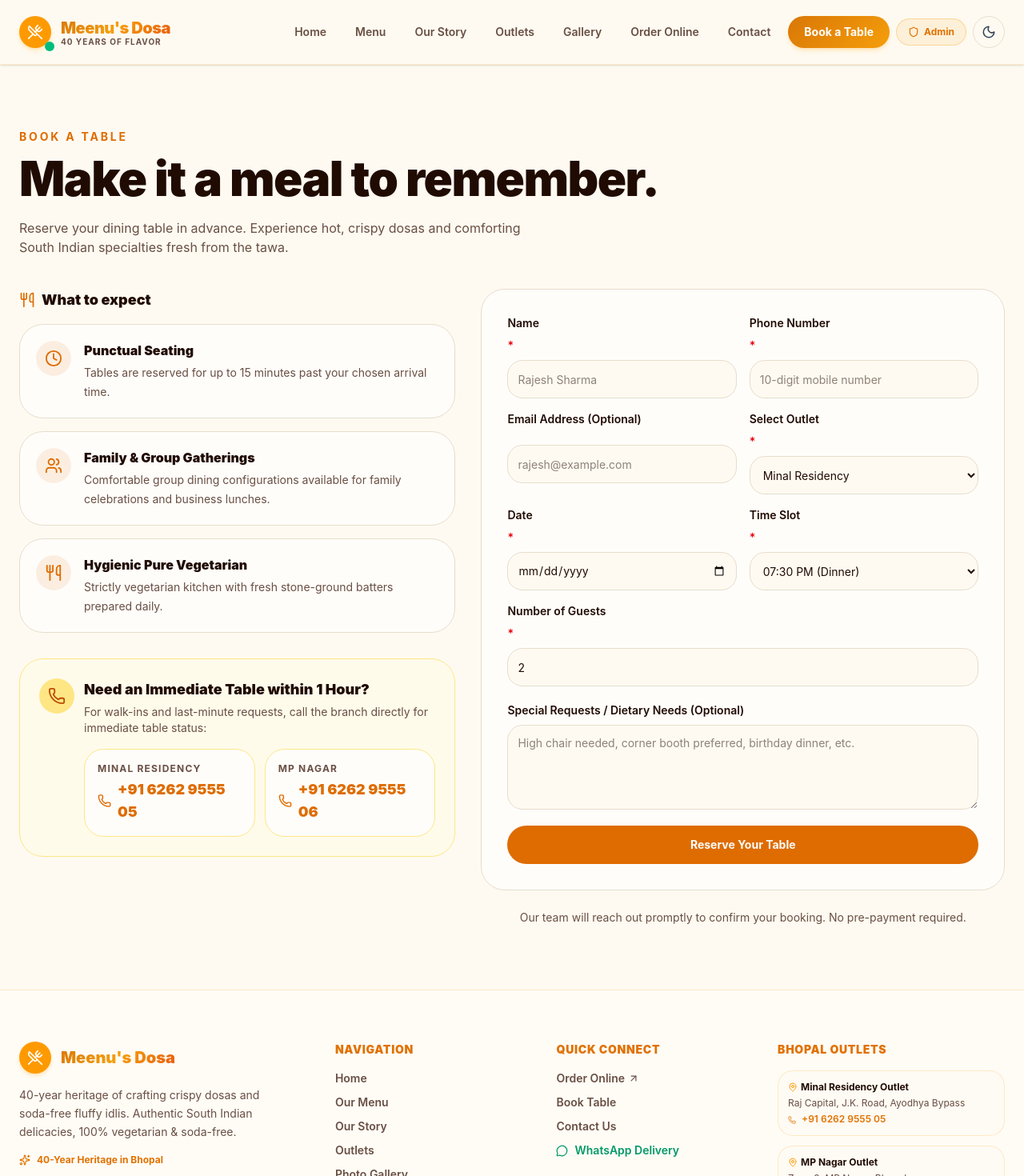
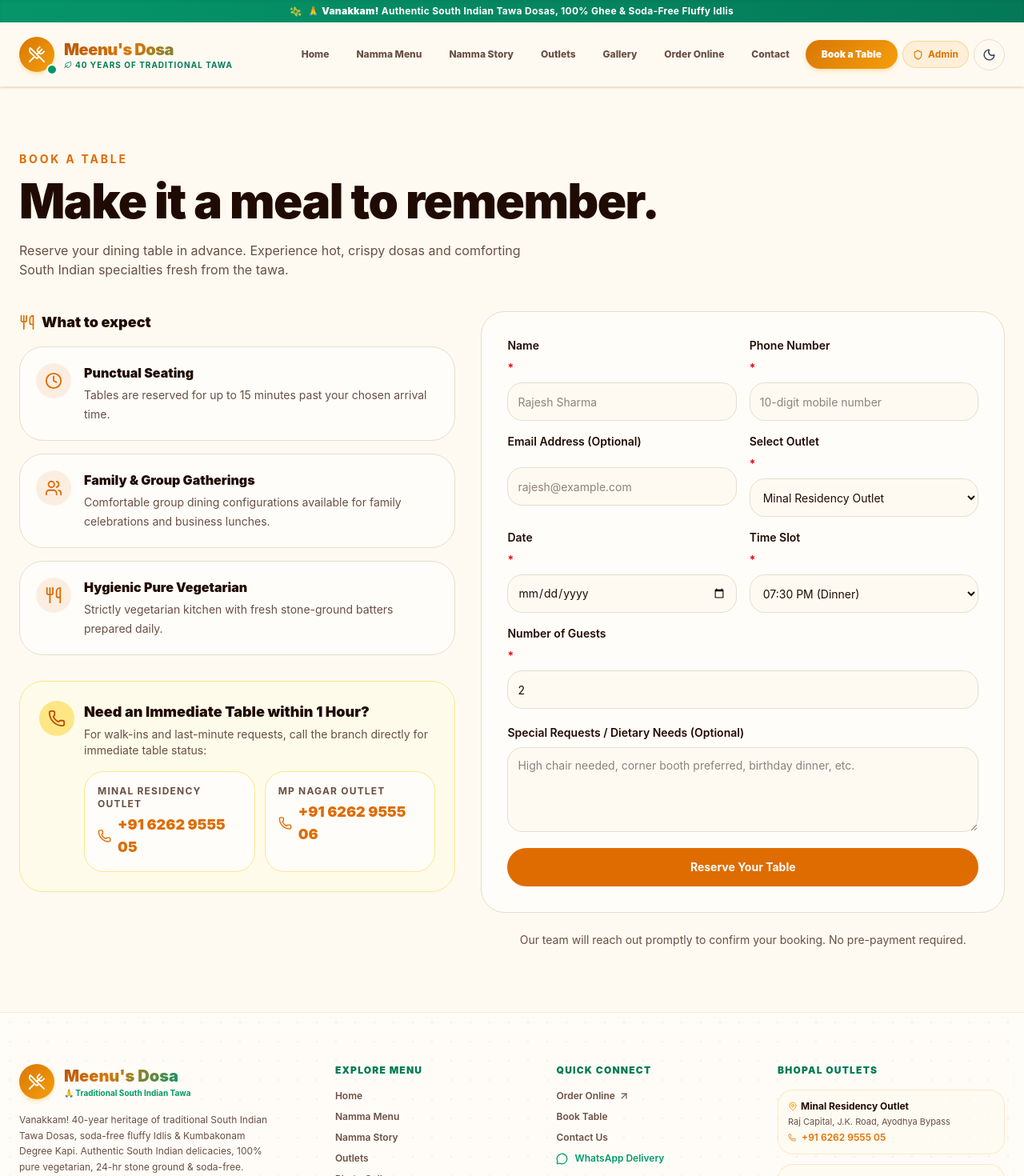
Before and after one commit to ADTECHENTERPRISESPVTLTD/Meenu-s-Dosa-1, a Next.js app: page /book in a window 1280 px wide. Shown: the top 1470 px of the page at 80% size. Built offline with nearby package versions, Linux system fonts and the light colour scheme.

Commit message:
style: add authentic South Indian wording, Vanakkam banner, Ela Sappadu combo creator, and Degree Kapi copy

```diff
--- a/components/site-shell.tsx
+++ b/components/site-shell.tsx
@@ -1,15 +1,15 @@
 'use client'
 import Link from 'next/link'
 import Image from 'next/image'
-import { Menu, Moon, Sun, ArrowUpRight, MessageCircle, X, Shield, Sparkles, MapPin, Phone, Heart, UtensilsCrossed } from 'lucide-react'
+import { Menu, Moon, Sun, ArrowUpRight, MessageCircle, X, Shield, Sparkles, MapPin, Phone, Heart, UtensilsCrossed, Leaf, Coffee } from 'lucide-react'
 import { useState } from 'react'
 import { useTheme } from './theme-provider'
 import { siteConfig } from '@/lib/data'
 
 const navLinks = [
   { label: 'Home', href: '/' },
-  { label: 'Menu', href: '/menu' },
-  { label: 'Our Story', href: '/about' },
+  { label: 'Namma Menu', href: '/menu' },
+  { label: 'Namma Story', href: '/about' },
   { label: 'Outlets', href: '/locations' },
   { label: 'Gallery', href: '/gallery' },
   { label: 'Order Online', href: '/order' },
@@ -21,34 +21,40 @@ export function Header() {
   const { dark, toggle } = useTheme()
 
   return (
-    <header className="sticky top-0 z-40 border-b border-amber-500/20 bg-background/90 backdrop-blur-md shadow-sm transition-colors">
+    <header className="sticky top-0 z-40 border-b border-amber-500/25 bg-background/95 backdrop-blur-md shadow-sm transition-colors">
+      {/* South Indian Top Announcement Bar */}
+      <div className="banana-leaf-bg py-1.5 px-4 text-center text-xs font-bold text-white tracking-wide shadow-inner flex items-center justify-center gap-2">
+        <Sparkles size={13} className="animate-spin text-amber-300 shrink-0" />
+        <span>🙏 <strong>Vanakkam!</strong> Authentic South Indian Tawa Dosas, 100% Ghee & Soda-Free Fluffy Idlis</span>
+      </div>
+
       <div className="mx-auto flex min-h-20 max-w-7xl items-center justify-between gap-4 px-4 sm:px-6">
         {/* Brand Logo */}
         <Link href="/" onClick={() => setOpen(false)} className="flex shrink-0 items-center gap-3 group">
-          <div className="relative grid size-10 place-items-center rounded-2xl bg-amber-500 text-white font-black shadow-md shadow-amber-500/20 group-hover:scale-105 transition-transform">
-            <UtensilsCrossed size={20} />
-            <span className="absolute -bottom-1 -right-1 flex size-3">
-              <span className="animate-ping absolute inline-flex h-full w-full rounded-full bg-amber-400 opacity-75"></span>
-              <span className="relative inline-flex rounded-full size-3 bg-emerald-500"></span>
+          <div className="relative grid size-11 place-items-center rounded-2xl gold-gradient-bg text-white font-black shadow-md shadow-amber-500/20 group-hover:scale-105 transition-transform">
+            <UtensilsCrossed size={22} />
+            <span className="absolute -bottom-1 -right-1 flex size-3.5">
+              <span className="animate-ping absolute inline-flex h-full w-full rounded-full bg-emerald-400 opacity-75"></span>
+              <span className="relative inline-flex rounded-full size-3.5 bg-emerald-600 border-2 border-white"></span>
             </span>
           </div>
           <div>
-            <span className="text-xl font-black tracking-tight block gold-gradient-text">
+            <span className="text-xl font-black tracking-tight block south-indian-gradient-text">
               {siteConfig.name}
             </span>
-            <span className="text-[10px] uppercase font-bold tracking-widest text-muted-foreground block -mt-1">
-              40 Years of Flavor
+            <span className="text-[10px] uppercase font-bold tracking-widest text-emerald-700 dark:text-emerald-400 flex items-center gap-1 -mt-0.5">
+              <Leaf size={10} /> 40 Years of Traditional Tawa
             </span>
           </div>
         </Link>
 
         {/* Desktop Nav */}
-        <nav aria-label="Primary navigation" className="hidden items-center gap-2 lg:flex">
+        <nav aria-label="Primary navigation" className="hidden items-center gap-1.5 lg:flex">
           {navLinks.map((l) => (
             <Link
               key={l.href}
               href={l.href}
-              className="whitespace-nowrap rounded-full px-3.5 py-2 text-sm font-semibold text-muted-foreground transition-all hover:bg-amber-500/10 hover:text-amber-600 dark:hover:text-amber-400"
+              className="whitespace-nowrap rounded-full px-3.5 py-2 text-xs font-extrabold text-muted-foreground transition-all hover:bg-amber-500/10 hover:text-amber-600 dark:hover:text-amber-400"
             >
               {l.label}
             </Link>
@@ -56,16 +62,16 @@ export function Header() {
 
           <Link
             href="/book"
-            className="whitespace-nowrap rounded-full gold-gradient-bg px-5 py-2.5 text-sm font-bold text-white shadow-md shadow-amber-500/20 transition hover:opacity-95 hover:scale-105 active:scale-95"
+            className="whitespace-nowrap rounded-full gold-gradient-bg px-5 py-2.5 text-xs font-black text-white shadow-md shadow-amber-500/20 transition hover:opacity-95 hover:scale-105 active:scale-95"
           >
             Book a Table
           </Link>
 
           <Link
             href="/admin/login"
-            className="inline-flex items-center gap-1.5 whitespace-nowrap rounded-full border border-amber-500/30 bg-amber-500/10 px-3.5 py-2 text-xs font-bold text-amber-600 transition hover:bg-amber-500/20 dark:text-amber-400"
+            className="inline-flex items-center gap-1.5 whitespace-nowrap rounded-full border border-amber-500/30 bg-amber-500/10 px-3 py-2 text-xs font-bold text-amber-600 transition hover:bg-amber-500/20 dark:text-amber-400"
           >
-            <Shield size={14} /> Admin
+            <Shield size={13} /> Admin
           </Link>
 
           <button
@@ -73,7 +79,7 @@ export function Header() {
             onClick={toggle}
             className="rounded-full border border-border p-2.5 text-muted-foreground hover:bg-amber-500/10 hover:text-amber-600 transition"
           >
-            {dark ? <Sun size={18} className="text-amber-400" /> : <Moon size={18} className="text-slate-700" />}
+            {dark ? <Sun size={17} className="text-amber-400" /> : <Moon size={17} className="text-slate-700" />}
           </button>
         </nav>
 
@@ -97,7 +103,7 @@ export function Header() {
             aria-controls="mobile-navigation"
             aria-label={open ? 'Close navigation' : 'Open navigation'}
             onClick={() => setOpen(!open)}
-            className="grid size-10 place-items-center rounded-2xl bg-amber-500 text-white shadow-md shadow-amber-500/20"
+            className="grid size-10 place-items-center rounded-2xl gold-gradient-bg text-white shadow-md shadow-amber-500/20"
           >
             {open ? <X size={20} /> : <Menu size={20} />}
           </button>
@@ -115,7 +121,10 @@ export function Header() {
           >
             <div>
               <div className="flex items-center justify-between border-b border-border px-5 py-5">
-                <span className="text-lg font-black gold-gradient-text">{siteConfig.name}</span>
+                <div>
+                  <span className="text-lg font-black south-indian-gradient-text">{siteConfig.name}</span>
+                  <p className="text-[10px] font-bold text-emerald-600">🙏 Vanakkam & Welcome!</p>
+                </div>
                 <button
                   aria-label="Close navigation"
                   onClick={() => setOpen(false)}
@@ -164,41 +173,44 @@ export function Header() {
 
 export function Footer() {
   return (
-    <footer className="border-t border-amber-500/20 bg-card/60 backdrop-blur-sm">
+    <footer className="border-t border-amber-500/20 bg-card/80 backdrop-blur-sm kolam-pattern">
       <div className="mx-auto grid max-w-7xl gap-10 px-4 py-16 sm:px-6 md:grid-cols-[1.5fr_1fr_1fr_1.2fr]">
         <div>
           <div className="mb-4 flex items-center gap-3">
-            <div className="grid size-10 place-items-center rounded-2xl bg-amber-500 text-white font-black shadow-md shadow-amber-500/20">
-              <UtensilsCrossed size={20} />
+            <div className="grid size-11 place-items-center rounded-2xl gold-gradient-bg text-white font-black shadow-md shadow-amber-500/20">
+              <UtensilsCrossed size={22} />
             </div>
-            <span className="text-xl font-black gold-gradient-text">{siteConfig.name}</span>
+            <div>
+              <span className="text-xl font-black south-indian-gradient-text">{siteConfig.name}</span>
+              <p className="text-[10px] font-bold text-emerald-600">🙏 Traditional South Indian Tawa</p>
+            </div>
           </div>
-          <p className="max-w-xs text-sm text-muted-foreground leading-relaxed">
-            {siteConfig.tagline} Authentic South Indian delicacies, 100% vegetarian & soda-free.
+          <p className="max-w-xs text-xs text-muted-foreground leading-relaxed">
+            {siteConfig.tagline} Authentic South Indian delicacies, 100% pure vegetarian, 24-hr stone ground & soda-free.
           </p>
-          <div className="mt-4 flex items-center gap-2 text-xs font-bold text-amber-600 dark:text-amber-400">
-            <Sparkles size={14} /> 40-Year Heritage in Bhopal
+          <div className="mt-4 flex items-center gap-2 text-xs font-bold text-amber-700 dark:text-amber-400">
+            <Sparkles size={14} /> 40-Year Namma Heritage in Bhopal
           </div>
         </div>
 
         <div>
-          <p className="mb-4 text-sm font-black uppercase tracking-wider text-amber-600 dark:text-amber-400">
-            Navigation
+          <p className="mb-4 text-xs font-black uppercase tracking-widest text-emerald-700 dark:text-emerald-400">
+            Explore Menu
           </p>
-          <div className="flex flex-col gap-2.5 text-sm font-semibold text-muted-foreground">
+          <div className="flex flex-col gap-2.5 text-xs font-semibold text-muted-foreground">
             <Link href="/" className="hover:text-amber-600 transition">Home</Link>
-            <Link href="/menu" className="hover:text-amber-600 transition">Our Menu</Link>
-            <Link href="/about" className="hover:text-amber-600 transition">Our Story</Link>
+            <Link href="/menu" className="hover:text-amber-600 transition">Namma Menu</Link>
+            <Link href="/about" className="hover:text-amber-600 transition">Namma Story</Link>
             <Link href="/locations" className="hover:text-amber-600 transition">Outlets</Link>
             <Link href="/gallery" className="hover:text-amber-600 transition">Photo Gallery</Link>
           </div>
         </div>
 
         <div>
-          <p className="mb-4 text-sm font-black uppercase tracking-wider text-amber-600 dark:text-amber-400">
+          <p className="mb-4 text-xs font-black uppercase tracking-widest text-emerald-700 dark:text-emerald-400">
             Quick Connect
           </p>
-          <div className="flex flex-col gap-2.5 text-sm font-semibold text-muted-foreground">
+          <div className="flex flex-col gap-2.5 text-xs font-semibold text-muted-foreground">
             <Link href="/order" className="hover:text-amber-600 transition inline-flex items-center gap-1">
               Order Online <ArrowUpRight size={14} />
             </Link>
@@ -216,24 +228,24 @@ export function Footer() {
         </div>
 
         <div>
-          <p className="mb-4 text-sm font-black uppercase tracking-wider text-amber-600 dark:text-amber-400">
+          <p className="mb-4 text-xs font-black uppercase tracking-widest text-emerald-700 dark:text-emerald-400">
             Bhopal Outlets
           </p>
           <div className="flex flex-col gap-3 text-xs text-muted-foreground">
-            <div className="rounded-xl border border-amber-500/20 bg-background/50 p-3">
+            <div className="rounded-xl border border-amber-500/20 bg-background/60 p-3">
               <p className="font-bold text-foreground flex items-center gap-1">
                 <MapPin size={12} className="text-amber-500" /> Minal Residency Outlet
               </p>
-              <p className="mt-1">Raj Capital, J.K. Road, Ayodhya Bypass</p>
+              <p className="mt-1 text-[11px]">Raj Capital, J.K. Road, Ayodhya Bypass</p>
               <p className="mt-1 font-semibold text-amber-600 dark:text-amber-400">
                 <Phone size={10} className="inline mr-1" /> +91 6262 9555 05
               </p>
             </div>
-            <div className="rounded-xl border border-amber-500/20 bg-background/50 p-3">
+            <div className="rounded-xl border border-amber-500/20 bg-background/60 p-3">
               <p className="font-bold text-foreground flex items-center gap-1">
                 <MapPin size={12} className="text-amber-500" /> MP Nagar Outlet
               </p>
-              <p className="mt-1">Zone 2, MP Nagar, Bhopal</p>
+              <p className="mt-1 text-[11px]">Zone 2, MP Nagar, Bhopal</p>
               <p className="mt-1 font-semibold text-amber-600 dark:text-amber-400">
                 <Phone size={10} className="inline mr-1" /> +91 6262 9555 06
               </p>
@@ -243,7 +255,7 @@ export function Footer() {
       </div>
 
       <div className="border-t border-border px-4 py-6 text-center text-xs text-muted-foreground flex flex-col sm:flex-row items-center justify-between max-w-7xl mx-auto gap-3">
-        <p>© {new Date().getFullYear()} {siteConfig.name}. Handcrafted South Indian Delicacies.</p>
+        <p>© {new Date().getFullYear()} {siteConfig.name}. Authentic South Indian Delicacies.</p>
         <p className="inline-flex items-center gap-1 font-semibold">
           Crafted with <Heart size={14} className="text-red-500 fill-red-500 inline" /> for food lovers in Bhopal
         </p>
--- a/lib/data.ts
+++ b/lib/data.ts
@@ -3,8 +3,8 @@ export type Category = { id: string; name: string; image: string; description: s
 
 export const siteConfig = {
   name: "Meenu's Dosa",
-  tagline: '40-year heritage of crafting crispy dosas and soda-free fluffy idlis.',
-  description: 'Authentic South Indian cuisine. Vegetarian. Indoor seating. Home delivery. Takeaway. Lunch & Dinner. Digital payments.',
+  tagline: 'Vanakkam! 40-year heritage of traditional South Indian Tawa Dosas, soda-free fluffy Idlis & Kumbakonam Degree Kapi.',
+  description: 'Authentic South Indian vegetarian kitchen in Bhopal. 100% pure ghee, natural stone-ground fermentation, zero artificial soda. Served with love on banana-leaf style plates.',
   apiUrl: (process.env.NEXT_PUBLIC_API_URL || '/api').replace(/\/$/, ''),
   baseUrl: (process.env.NEXT_PUBLIC_API_URL || '/api').replace(/\/$/, ''),
   integrations: {
@@ -17,7 +17,14 @@ export const siteConfig = {
 }
 
 export const categories: Category[] = [
-  ['dosas','Dosas','dosa.jpg','Crisp, golden and made to order.'], ['idli-vada-upma','Idli / Vada / Upma','idli.jpg','Steamed, soft and deeply comforting.'], ['rice','South Indian Rice','rice.jpg','Bright, homestyle rice bowls.'], ['uttapam','Uttapam','uttapam.jpg','Thick, savoury and loaded with vegetables.'], ['exclusives','Exclusives','exclusives.jpg','Specialities worth slowing down for.'], ['desserts','Desserts','desserts.jpg','A sweet finish to your meal.'], ['beverages','Cold Beverages','beverages.jpg','Chilled companions for every plate.'], ['mocktails','Mocktails / Sodas','mocktails.jpg','Refreshingly simple and bright.'],
+  ['dosas','Namma Dosas','dosa.jpg','Hand-swirled golden crisp dosas roasted with pure desi ghee on seasoned tawas.'],
+  ['idli-vada-upma','Idli / Vada / Upma','idli.jpg','Fluffy 100% soda-free idlis, crunchy medu vadas & aromatic ghee rawa upma.'],
+  ['rice','South Indian Rice Bowls','rice.jpg','Comforting homestyle curd rice, tangy tamarind rice & piping hot sambhar rice.'],
+  ['uttapam','Savoury Uttapam','uttapam.jpg','Thick, fluffy rice pancakes loaded with fresh onions, tomatoes & podi spices.'],
+  ['exclusives','South Indian Exclusives','exclusives.jpg','Specialities like Idiyappam served with freshly churned sweet coconut milk.'],
+  ['desserts','Traditional Sweets','desserts.jpg','Authentic South Indian Payasam, Kesari Halwa & rich pineapple sheera.'],
+  ['beverages','Degree Kapi & Beverages','beverages.jpg','Authentic Filter Coffee, Swadeshi Neer Mor (Buttermilk) & chilled shakes.'],
+  ['mocktails','Mocktails & Refreshers','mocktails.jpg','Bright, cooling sodas & lemon iced teas to pair with your hot meal.'],
 ].map(([id,name,image,description]) => ({ id, name, image, description }))
 
 const rows: [string, string, number][] = [
@@ -35,20 +42,20 @@ export const menu: MenuItem[] = rows.map(([name, category, price], index) => ({
 export const locations = [
   {
     id: 'location-minal',
-    name: "Meenu's Dosa — Minal Residency",
-    address: 'Shop No. 21 & 22, Ground Floor, Raj Capital, Minaal Residency, J.K. Road, Ayodhya Bypass, Bhopal, Madhya Pradesh – 462023',
+    name: "Meenu's Dosa — Minal Residency Outlet",
+    address: 'Shop No. 21 & 22, Ground Floor, Raj Capital, Minaal Residency, J.K. Road, Ayodhya Bypass, Bhopal, MP – 462023',
     phone: '+91 6262 9555 05',
-    hours: '8:00 AM – 10:30 PM',
+    hours: '8:00 AM – 10:30 PM (All Days)',
     mapsUrl: 'https://www.google.com/maps/place/Meenu%27s+Dosa+-+Minal+Residency',
     zomatoUrl: 'https://www.zomato.com/bhopal/meenus-dosa-ayodhya-bypass/',
     swiggyUrl: 'https://www.swiggy.com/city/bhopal/meenus-dosa-minal-minaal-residency-piplani-rest995939',
   },
   {
     id: 'location-mpnagar',
-    name: "Meenu's Dosa — MP Nagar",
-    address: 'Shop No. 1, Plot No. 130, Zone 2, Maharana Pratap Nagar, Bhopal, Madhya Pradesh – 462011',
+    name: "Meenu's Dosa — MP Nagar Outlet",
+    address: 'Shop No. 1, Plot No. 130, Zone 2, Maharana Pratap Nagar, Bhopal, MP – 462011',
     phone: '+91 6262 9555 06',
-    hours: '8:00 AM – 10:30 PM',
+    hours: '8:00 AM – 10:30 PM (All Days)',
     mapsUrl: 'https://www.google.com/maps/place/Meenu%27s+Dosa+-+MP+Nagar',
     zomatoUrl: 'https://www.zomato.com/bhopal/meenus-dosa-maharana-pratap-nagar/',
     swiggyUrl: 'https://www.swiggy.com/restaurants/bhopal/maharana-pratap-nagar/meenu-s-dosa-812869/dineout',
```
Also changed, not shown: components/dosa-builder.tsx (+57 -57 lines). Lines whose indentation alone changed are shown as unchanged.
